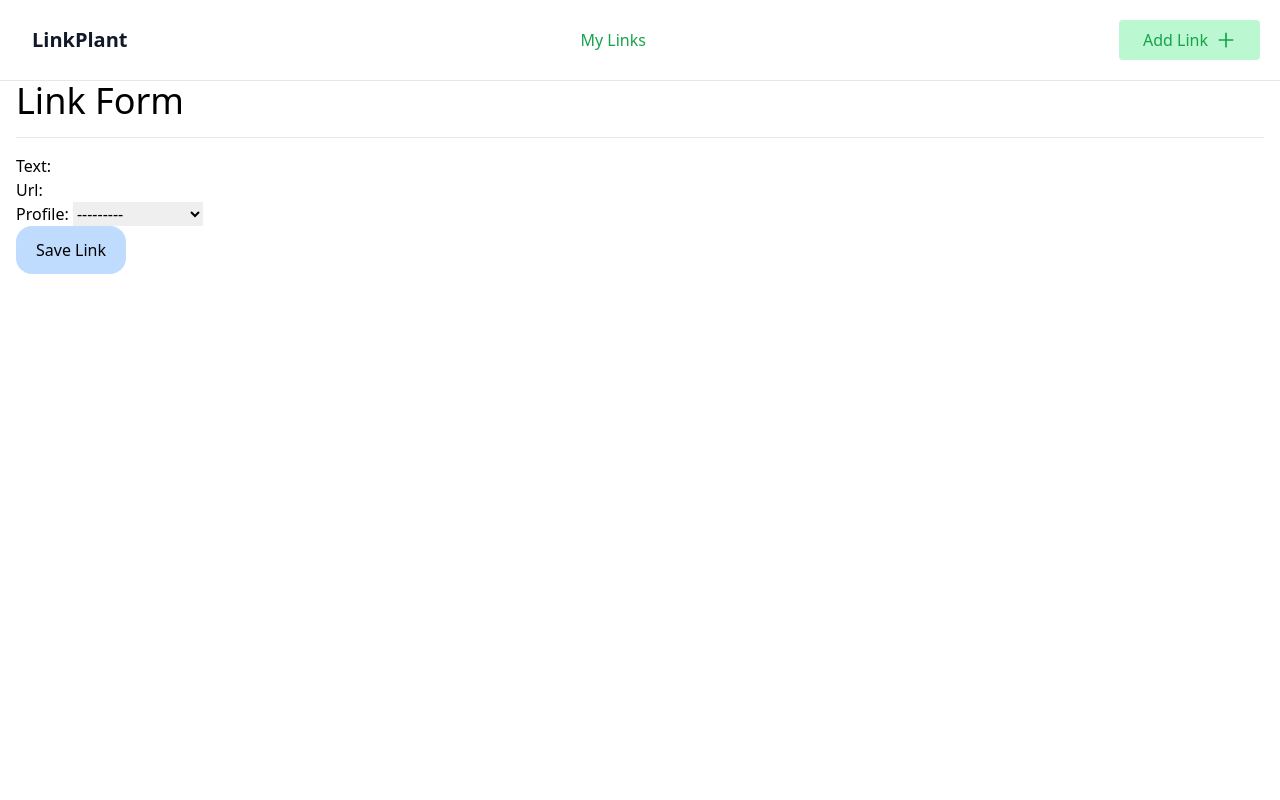
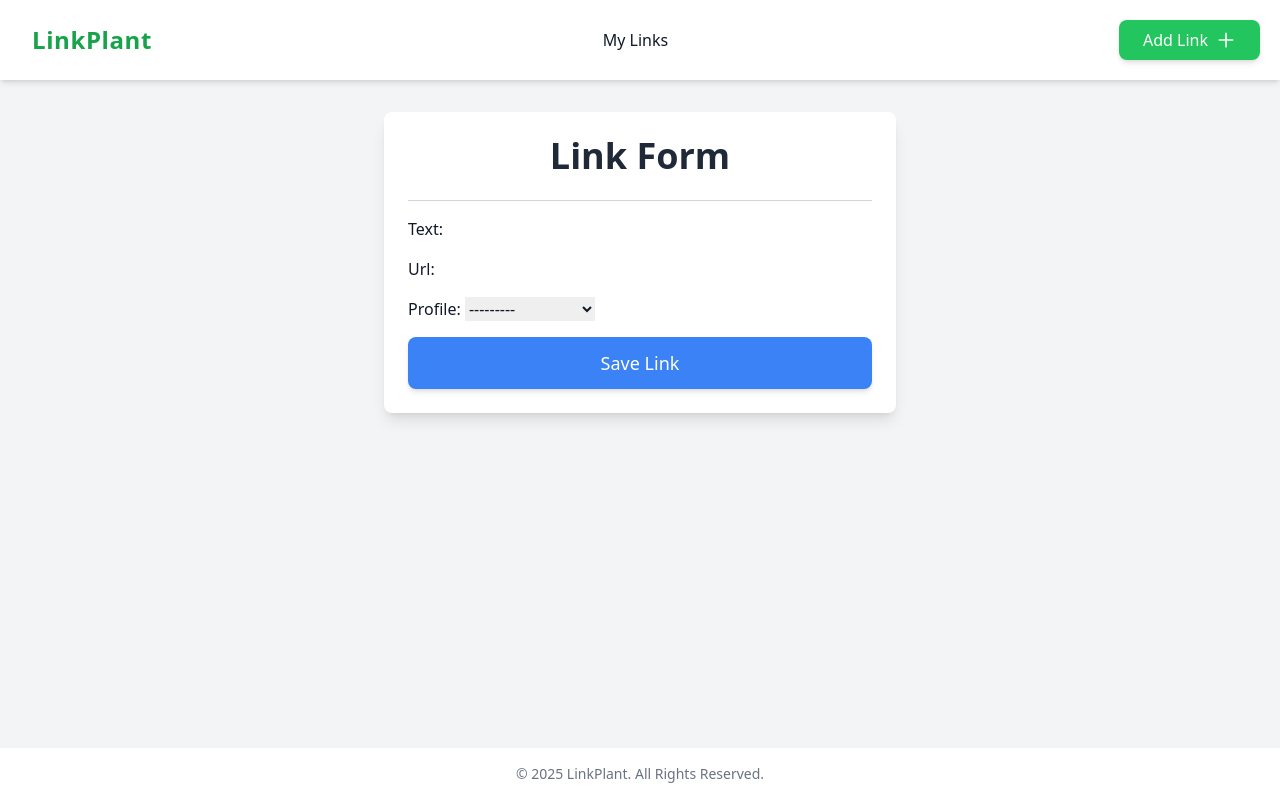
Before and after one commit to ab303el/link-in-bio-tool, a Django app: page /link/create in a window 1280 px wide. Run offline with Django 5.2, Linux system fonts and the light colour scheme; data comes from the database, SQL or seed files in the repository; both versions use the stored data as it was after the commit; some libraries are stand-ins or nearby versions.

Commit message:
Updated footer styling and added dynamic space for profile page image

```diff
--- a/link_plant/templates/link_plant/_base.html
+++ b/link_plant/templates/link_plant/_base.html
@@ -7,25 +7,42 @@
     <script src="https://cdn.tailwindcss.com"></script>
     <title>{% block title %}My Links{% endblock %}</title>
 </head>
-<body>
-    <header class="text-green-600 body-font border-b">
-        <div class="container mx-auto flex flex-wrap p-5 flex-col md:flex-row items-center">
-            <a href="#" class="flex title-font font-medium items-center text-gray-900 mb-4 md:mb-0">
-                <span class="ml-3 text-xl font-bold">LinkPlant</span>
+<body class="bg-gray-100 text-gray-900 min-h-screen flex flex-col">
+
+    <header class="bg-white shadow-md">
+        <div class="container mx-auto flex flex-wrap p-4 md:p-5 flex-col md:flex-row items-center">
+            <!-- Logo -->
+            <a href="#" class="flex title-font font-medium items-center text-green-600 mb-4 md:mb-0">
+                <span class="ml-3 text-2xl font-bold tracking-wide">LinkPlant</span>
             </a>
-            <nav class="md:ml-auto md:mr-auto flex flex-wrap items-center text-base justify-center">
-                <a href="{% url 'link-list' %}" class="mr-5 hover:text-gray-900">My Links</a>
+
+            <!-- Navigation -->
+            <nav class="md:ml-auto md:mr-auto flex flex-wrap items-center text-base justify-center space-x-6">
+                <a href="{% url 'link-list' %}" class="hover:text-green-500 transition duration-300">
+                    My Links
+                </a>
             </nav>
-            <button class="inline-flex items-center bg-green-200 border-0 py-2 px-6 focus:outline-none hover:bg-green-300 rounded text-base mt-4 md:mt-0">
+
+            <!-- Button -->
+            <button class="inline-flex items-center bg-green-500 text-white border-0 py-2 px-6 rounded-lg shadow-md
+                           hover:bg-green-600 focus:outline-none transition duration-300 transform hover:scale-105">
                 Add Link
-                <svg xmlns="http://www.w3.org/2000/svg" class="h-5 w-5 ml-2" fill="none" viewBox="0 0 24 24" stroke="currentColor" stroke-width="2">
+                <svg xmlns="http://www.w3.org/2000/svg" class="h-5 w-5 ml-2" fill="none" viewBox="0 0 24 24"
+                     stroke="currentColor" stroke-width="2">
                     <path stroke-linecap="round" stroke-linejoin="round" d="M12 4v16m8-8H4"/>
                 </svg>
             </button>
         </div>
     </header>
-    <div class="container mx-auto px-4">
+
+    <main class="container mx-auto px-4 py-8 flex-grow">
         {% block content %}{% endblock content %}
-    </div>
+    </main>
+
+    <!-- Footer -->
+    <footer class="text-center py-4 bg-white shadow-md mt-auto">
+        <p class="text-gray-500 text-sm">© 2025 LinkPlant. All Rights Reserved.</p>
+    </footer>
+
 </body>
 </html>
--- a/link_plant/templates/link_plant/link_form.html
+++ b/link_plant/templates/link_plant/link_form.html
@@ -1,11 +1,22 @@
 {% extends "link_plant/_base.html" %}
 {% load tailwind_filters %}
+
 {% block content %}
-<h1 class="text-4xl">Link Form</h1>
-<hr class="my-4 ">
-<form action="" method="post">
-    {% csrf_token %}
-    {{form|crispy}}
-    <input type="submit" value="Save Link" class="px-5 py-3 bg-blue-200 hover:cursor-pointer hover:bg-blue-400 rounded-2xl">
-</form>
+<div class="max-w-lg mx-auto bg-white p-6 shadow-lg rounded-lg">
+    <!-- Title -->
+    <h1 class="text-4xl font-bold text-gray-800 text-center mb-6">Link Form</h1>
+
+    <hr class="my-4 border-gray-300">
+
+    <!-- Form -->
+    <form action="" method="post" class="space-y-4">
+        {% csrf_token %}
+        {{ form|crispy }}
+
+        <!-- Save Button -->
+        <input type="submit" value="Save Link"
+               class="w-full bg-blue-500 text-white py-3 rounded-lg shadow-md text-lg
+                      hover:bg-blue-600 transition duration-300 cursor-pointer">
+    </form>
+</div>
 {% endblock content %}
--- a/link_plant/urls.py
+++ b/link_plant/urls.py
@@ -6,7 +6,7 @@
     path('', LinkListView.as_view() ,name='link-list'),
     path('link/create' , LinkCreateView.as_view() , name='link-create'),
     path('link/<int:pk>/update' , LinkUpdateView.as_view(), name='link-update'),
-    path('link/<int:pk>' , LinkDeleteView.as_view() , name='link-delete'),
+    path('link/<int:pk>/delete' , LinkDeleteView.as_view() , name='link-delete'),
     path('<slug:profile_slug>' , profile_view , name='profile'),
 
 ]
--- a/link_plant/views.py
+++ b/link_plant/views.py
@@ -6,7 +6,7 @@
 # Create your views here.
 class LinkListView(ListView):
     model = Link
-    # template called mode_list.html -> link_list.html
+    # template called model_list.html -> link_list.html
     template_name = 'link_plant/link_list.html'  # Ensure this matches the template path
 
 class LinkCreateView(CreateView):
@@ -21,7 +21,9 @@
 
 class LinkDeleteView(DeleteView):
     model = Link
-    content_type = reverse_lazy('link-list')
+    template_name = 'link_plant/link_confirm_delete.html'
+    success_url = reverse_lazy('link-list')
+
 
 def profile_view(request , profile_slug):
     profile = get_object_or_404(Profile , slug = profile_slug)
```
Also changed, not shown: link_plant/templates/link_plant/link_confirm_delete.html (+24 -8 lines), link_plant/templates/link_plant/profile.html (+33 -11 lines), db.sqlite3.
